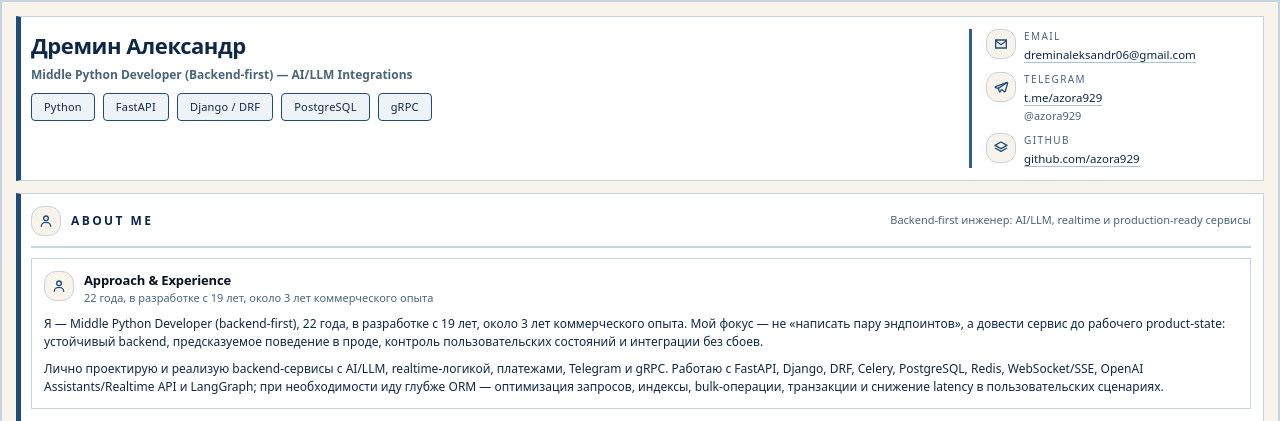
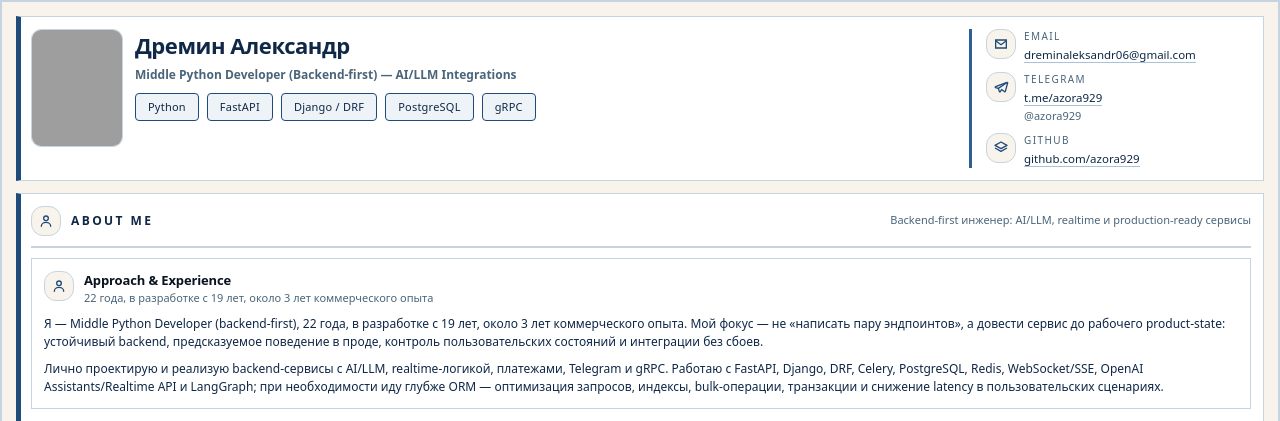
Before and after one commit to azora929/myResume, a Python web app: template webApp/assets/templates/template.html in a window 1280 px wide. Shown: the top 421 px of the page. Run offline with Jinja, Linux system fonts and the light colour scheme; the template is opened without the code that fills it, so the values that code supplies are empty; grey boxes are pictures that could not be loaded.

Commit message:
Добавил свою фотку для выгрузки шаблона pdf

```diff
--- a/webApp/assets/templates/template.html
+++ b/webApp/assets/templates/template.html
@@ -50,6 +50,32 @@
       border:1px solid var(--line);
       border-left:5px solid var(--accent);
       background:var(--panel);
+    }
+    .top-main{
+      display:flex;
+      gap:12px;
+      align-items:flex-start;
+      flex:1 1 auto;
+      min-width:0;
+    }
+    .top-photo{
+      width:92px;
+      height:118px;
+      border-radius:10px;
+      overflow:hidden;
+      border:1px solid var(--line);
+      background:#fff;
+      flex:0 0 auto;
+    }
+    .top-photo img{
+      width:100%;
+      height:100%;
+      object-fit:cover;
+      display:block;
+    }
+    .top-bio{
+      min-width:0;
+      flex:1 1 auto;
     }
     .name{ margin:0; font-size:22px; font-weight:900; letter-spacing:-0.02em; color:var(--ink); }
     .title{
@@ -284,7 +310,11 @@
   <div class="page">
     <!-- TOP -->
     <section class="top">
-      <div>
+      <div class="top-main">
+        <div class="top-photo">
+          <img src="__RESUME_PHOTO_DATA_URI__" alt="Фото Дремина Александра" />
+        </div>
+        <div class="top-bio">
           <h1 class="name">Дремин Александр</h1>
           <p class="title">Middle Python Developer (Backend-first) — AI/LLM Integrations</p>
 
@@ -294,6 +324,7 @@
             <span class="tag">Django / DRF</span>
             <span class="tag">PostgreSQL</span>
             <span class="tag">gRPC</span>
+          </div>
         </div>
       </div>
 
```
Also changed, not shown: webApp/services/pdf_handler.py (+11 -0 lines), webApp/reactFrontEnd/public/assets/photos/resume.png (added). Lines whose indentation alone changed are shown as unchanged.
